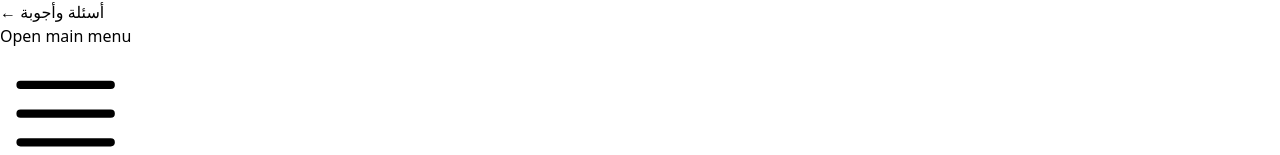
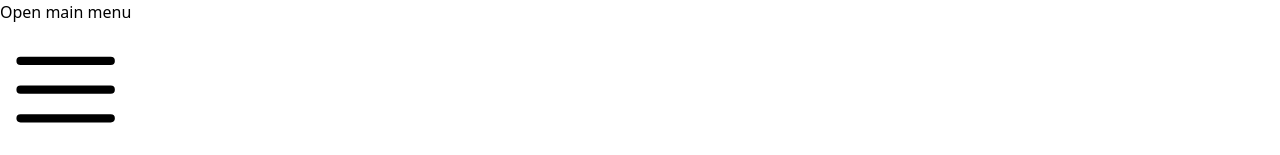
Before and after one commit to moghwan/bouayad.app, a Nuxt app: page / in a window 1280 px wide. Shown: the top 155 px of the page. Built offline with nearby package versions, Linux system fonts and the light colour scheme.

Commit message:
header updated

```diff
--- a/components/TheHeader.vue
+++ b/components/TheHeader.vue
@@ -2,8 +2,7 @@
   <header class="backdrop-blur-lg sticky top-0 z-50">
     <nav class="mx-auto flex max-w-7xl items-center justify-between p-6 lg:px-8" aria-label="Global">
       <div class="flex lg:flex-1">
-        <a href="#" class="text-sm font-semibold leading-6 text-gray-900"><span aria-hidden="true">&larr;</span>&nbsp;أسئلة وأجوبة </a>
-
+<!--        <a href="#" class="text-sm font-semibold leading-6 text-gray-900"><span aria-hidden="true">&larr;</span>&nbsp;أسئلة وأجوبة </a>-->
       </div>
 
       <div class="flex lg:hidden">
```
